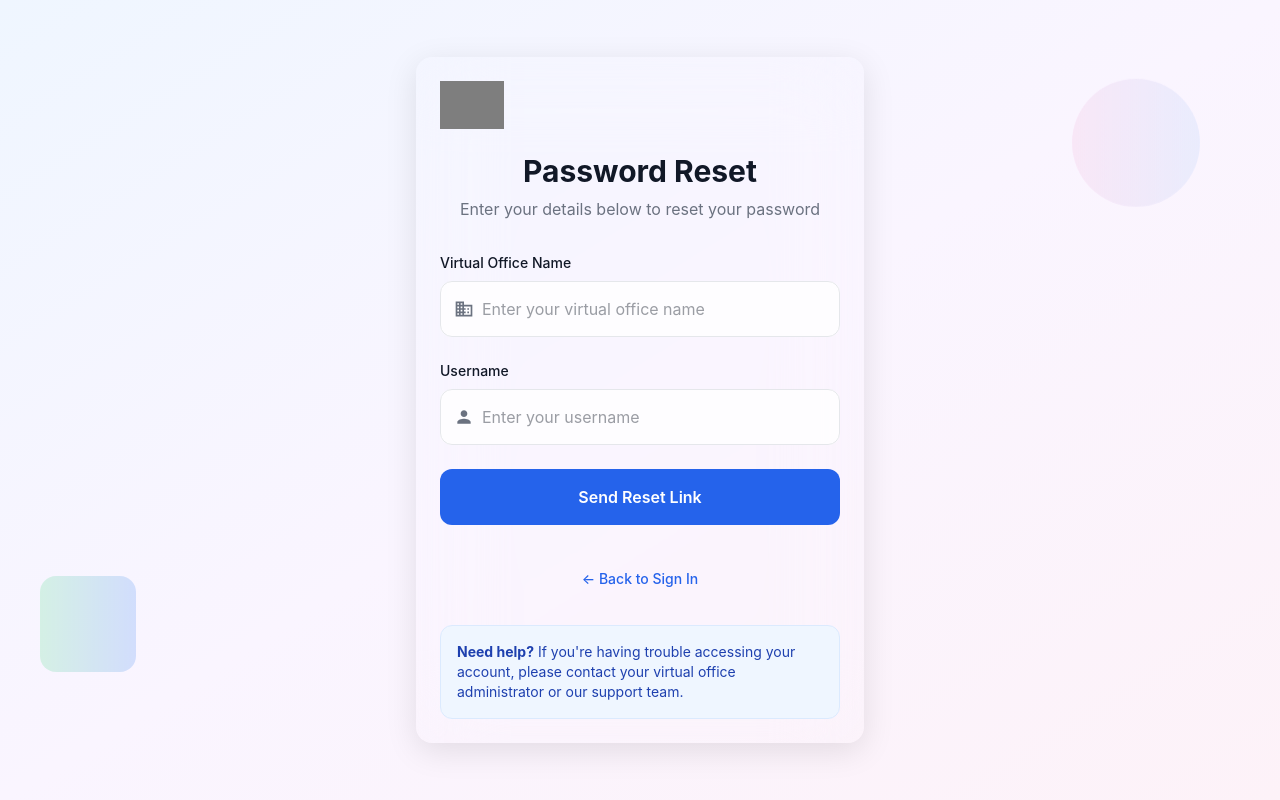
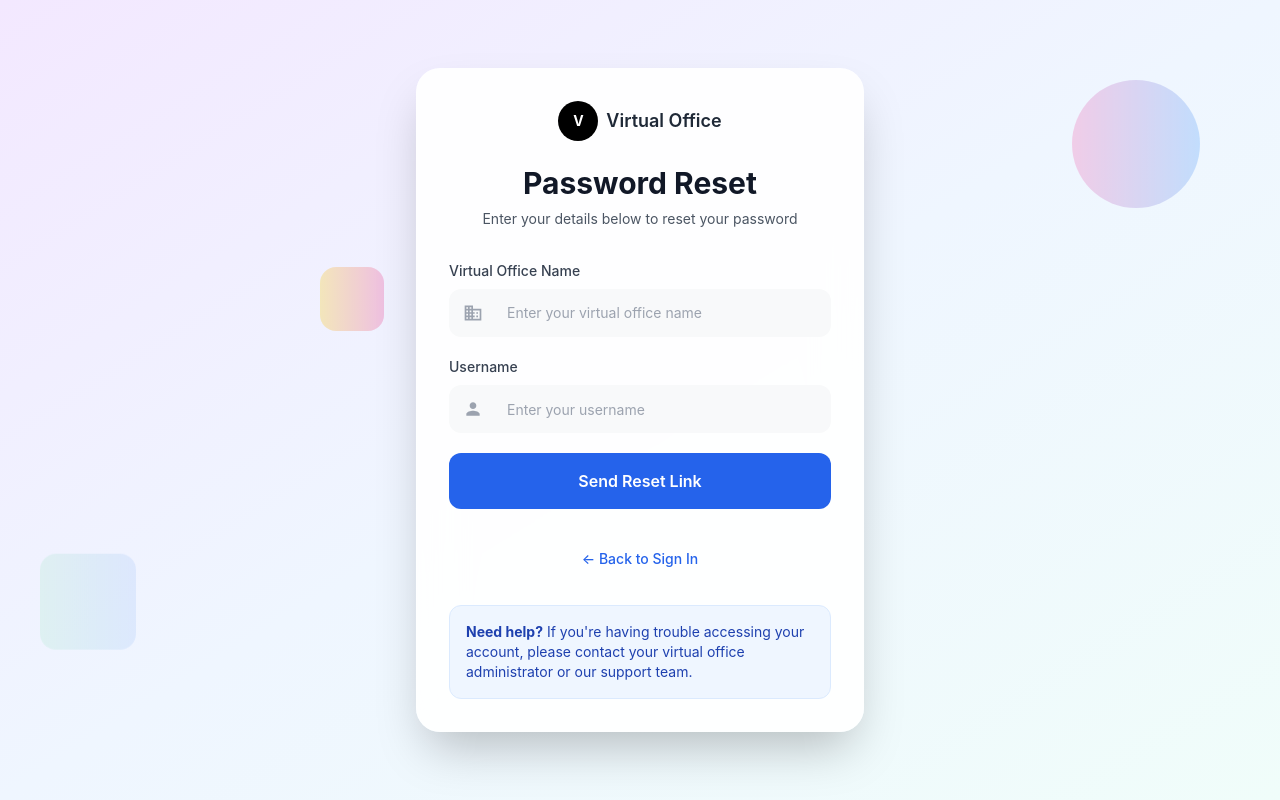
Before and after one commit to yashwanthvenaganti-design/virtualoffice, a React (Vite) app: page /forgot-password in a window 1280 px wide. Built offline with nearby package versions, Linux system fonts and the light colour scheme; grey boxes are pictures that could not be loaded.

Commit message:
refactor: forgot-pass page

```diff
--- a/src/pages/ForgotPasswordPage.tsx
+++ b/src/pages/ForgotPasswordPage.tsx
@@ -2,7 +2,7 @@ import React, { useState } from 'react';
 import { useNavigate } from 'react-router-dom';
 import { TextField, InputAdornment, Alert } from '@mui/material';
 import { Business, Person, ArrowBack } from '@mui/icons-material';
-import Logo from '../components/common/Logo';
+import { useTheme } from '../theme/ThemeContext';
 
 interface ForgotPasswordFormData {
   virtualOfficeName: string;
@@ -11,6 +11,8 @@ interface ForgotPasswordFormData {
 
 const ForgotPasswordPage: React.FC = () => {
   const navigate = useNavigate();
+  const { isDark } = useTheme();
+
   const [isLoading, setIsLoading] = useState(false);
   const [success, setSuccess] = useState(false);
   const [error, setError] = useState<string | null>(null);
@@ -51,23 +53,85 @@ const ForgotPasswordPage: React.FC = () => {
   // Success state
   if (success) {
     return (
-      <div className='min-h-screen flex items-center justify-center bg-background p-4'>
-        <div className='absolute inset-0 bg-gradient-to-br from-blue-50 via-purple-50 to-pink-50 dark:from-gray-950 dark:via-blue-950 dark:to-purple-950' />
+      <div
+        className={`h-screen w-screen flex overflow-hidden ${
+          isDark
+            ? 'bg-gradient-to-br from-gray-900 via-blue-900 to-purple-900'
+            : 'bg-gradient-to-br from-purple-100 via-blue-50 to-teal-50'
+        }`}
+      >
+        {/* Floating background elements */}
+        <div className='absolute top-20 right-20 w-32 h-32 bg-gradient-to-r from-pink-400 to-blue-400 rounded-full opacity-10 animate-pulse'></div>
+        <div
+          className='absolute bottom-32 left-10 w-24 h-24 bg-gradient-to-r from-green-400 to-blue-500 rounded-2xl opacity-10 animate-bounce'
+          style={{ animationDuration: '3s' }}
+        ></div>
 
-        <div className='relative z-10 w-full max-w-md'>
-          <div className='card-strong text-center animate-in'>
-            <Logo size='large' />
+        <div className='flex items-center justify-center w-full h-full p-6'>
+          <div
+            className={`w-full max-w-md p-8 rounded-3xl shadow-2xl text-center ${
+              isDark
+                ? 'bg-gray-800/90 backdrop-blur-xl border border-gray-700/50'
+                : 'bg-white/90 backdrop-blur-xl border border-white/20'
+            }`}
+          >
+            {/* Logo */}
+            <div className='mb-8'>
+              <div className='flex items-center justify-center gap-2 mb-6'>
+                <div
+                  className={`w-12 h-12 rounded-full flex items-center justify-center ${
+                    isDark ? 'bg-white' : 'bg-black'
+                  }`}
+                >
+                  <span className={`font-bold text-lg ${isDark ? 'text-black' : 'text-white'}`}>
+                    V
+                  </span>
+                </div>
+                <span
+                  className={`text-xl font-semibold ${isDark ? 'text-white' : 'text-gray-800'}`}
+                >
+                  Virtual Office
+                </span>
+              </div>
+            </div>
 
-            <h1 className='text-2xl font-bold text-foreground mt-6 mb-2'>Reset Link Sent!</h1>
+            {/* Success Icon */}
+            <div className='w-20 h-20 mx-auto mb-6 bg-green-100 dark:bg-green-900/30 rounded-full flex items-center justify-center'>
+              <svg
+                className='w-10 h-10 text-green-600 dark:text-green-400'
+                fill='none'
+                stroke='currentColor'
+                viewBox='0 0 24 24'
+              >
+                <path
+                  strokeLinecap='round'
+                  strokeLinejoin='round'
+                  strokeWidth='2'
+                  d='M5 13l4 4L19 7'
+                ></path>
+              </svg>
+            </div>
 
-            <p className='text-muted mb-8 leading-relaxed'>
+            <h1 className={`text-3xl font-bold mb-4 ${isDark ? 'text-white' : 'text-gray-900'}`}>
+              Reset Link Sent!
+            </h1>
+
+            <p
+              className={`text-base leading-relaxed mb-8 ${
+                isDark ? 'text-gray-300' : 'text-gray-600'
+              }`}
+            >
               We've sent password reset instructions to your registered email address. Please check
               your inbox (and spam folder) and follow the instructions to reset your password.
             </p>
 
             <button
               onClick={handleBackToLogin}
-              className='w-full btn-primary flex items-center justify-center gap-2'
+              className={`w-full py-4 rounded-xl font-semibold text-sm transition-all duration-300 transform hover:-translate-y-1 hover:shadow-lg flex items-center justify-center gap-2 ${
+                isDark
+                  ? 'bg-white text-black hover:bg-gray-200'
+                  : 'bg-black text-white hover:bg-gray-800'
+              }`}
             >
               <ArrowBack sx={{ fontSize: 18 }} />
               Back to Sign In
@@ -78,22 +142,58 @@ const ForgotPasswordPage: React.FC = () => {
     );
   }
 
+  // Main forgot password form
   return (
-    <div className='min-h-screen flex items-center justify-center bg-background p-4'>
-      <div className='absolute inset-0 bg-gradient-to-br from-blue-50 via-purple-50 to-pink-50 dark:from-gray-950 dark:via-blue-950 dark:to-purple-950' />
+    <div
+      className={`h-screen w-screen flex overflow-hidden ${
+        isDark
+          ? 'bg-gradient-to-br from-gray-900 via-blue-900 to-purple-900'
+          : 'bg-gradient-to-br from-purple-100 via-blue-50 to-teal-50'
+      }`}
+    >
+      {/* Floating background elements */}
+      <div className='absolute top-20 right-20 w-32 h-32 bg-gradient-to-r from-pink-400 to-blue-400 rounded-full opacity-10 animate-pulse'></div>
+      <div
+        className='absolute bottom-32 left-10 w-24 h-24 bg-gradient-to-r from-green-400 to-blue-500 rounded-2xl opacity-10 animate-bounce'
+        style={{ animationDuration: '3s' }}
+      ></div>
+      <div
+        className='absolute top-1/3 left-1/4 w-16 h-16 bg-gradient-to-r from-yellow-400 to-pink-500 rounded-2xl opacity-10 animate-pulse'
+        style={{ animationDelay: '1s' }}
+      ></div>
 
-      <div className='absolute top-20 right-20 w-32 h-32 bg-gradient-to-r from-pink-400 to-blue-400 rounded-full opacity-10 animate-float' />
-      <div className='absolute bottom-32 left-10 w-24 h-24 bg-gradient-to-r from-green-400 to-blue-500 rounded-2xl opacity-10 animate-pulse-slow' />
-
-      <div className='relative z-10 w-full max-w-md'>
-        <div className='card-strong animate-in'>
+      <div className='flex items-center justify-center w-full h-full p-6'>
+        <div
+          className={`w-full max-w-md p-8 rounded-3xl shadow-2xl ${
+            isDark
+              ? 'bg-gray-800/90 backdrop-blur-xl border border-gray-700/50'
+              : 'bg-white/90 backdrop-blur-xl border border-white/20'
+          }`}
+        >
           {/* Header */}
           <div className='text-center mb-8'>
-            <Logo size='large' />
+            <div className='flex items-center justify-center gap-2 mb-6'>
+              <div
+                className={`w-10 h-10 rounded-full flex items-center justify-center ${
+                  isDark ? 'bg-white' : 'bg-black'
+                }`}
+              >
+                <span className={`font-bold text-sm ${isDark ? 'text-black' : 'text-white'}`}>
+                  V
+                </span>
+              </div>
+              <span className={`text-lg font-semibold ${isDark ? 'text-white' : 'text-gray-800'}`}>
+                Virtual Office
+              </span>
+            </div>
 
-            <h1 className='text-3xl font-bold text-foreground mt-6 mb-2'>Password Reset</h1>
+            <h1 className={`text-3xl font-bold mb-2 ${isDark ? 'text-white' : 'text-gray-900'}`}>
+              Password Reset
+            </h1>
 
-            <p className='text-muted'>Enter your details below to reset your password</p>
+            <p className={`text-sm ${isDark ? 'text-gray-300' : 'text-gray-600'}`}>
+              Enter your details below to reset your password
+            </p>
           </div>
 
           {/* Error Alert */}
@@ -102,11 +202,11 @@ const ForgotPasswordPage: React.FC = () => {
               severity='error'
               className='mb-6 rounded-xl'
               sx={{
-                backgroundColor: 'rgba(var(--color-error), 0.1)',
-                color: 'rgb(var(--color-error))',
-                border: '1px solid rgba(var(--color-error), 0.2)',
+                backgroundColor: isDark ? 'rgba(239, 68, 68, 0.1)' : '#fef2f2',
+                color: isDark ? '#f87171' : '#dc2626',
+                border: isDark ? '1px solid rgba(239, 68, 68, 0.2)' : '1px solid #fecaca',
                 '& .MuiAlert-icon': {
-                  color: 'rgb(var(--color-error))',
+                  color: isDark ? '#f87171' : '#dc2626',
                 },
               }}
             >
@@ -115,11 +215,14 @@ const ForgotPasswordPage: React.FC = () => {
           )}
 
           {/* Form */}
-          <form onSubmit={handleSubmit} className='space-y-6'>
+          <form onSubmit={handleSubmit} className='space-y-5'>
+            {/* Virtual Office Name Field */}
             <div>
               <label
                 htmlFor='virtualOfficeName'
-                className='block text-sm font-medium text-foreground mb-2'
+                className={`block text-sm font-medium mb-2 ${
+                  isDark ? 'text-gray-200' : 'text-gray-700'
+                }`}
               >
                 Virtual Office Name
               </label>
@@ -132,18 +235,49 @@ const ForgotPasswordPage: React.FC = () => {
                 required
                 disabled={isLoading}
                 placeholder='Enter your virtual office name'
+                sx={{
+                  '& .MuiOutlinedInput-root': {
+                    backgroundColor: isDark ? 'rgba(255, 255, 255, 0.05)' : '#f8f9fa',
+                    borderRadius: '12px',
+                    border: 'none',
+                    '& fieldset': {
+                      border: isDark ? '1px solid rgba(255, 255, 255, 0.1)' : 'none',
+                    },
+                    '&:hover fieldset': {
+                      border: isDark ? '1px solid rgba(255, 255, 255, 0.2)' : 'none',
+                    },
+                    '&.Mui-focused fieldset': {
+                      border: '1px solid #3b82f6',
+                    },
+                  },
+                  '& .MuiOutlinedInput-input': {
+                    padding: '14px 16px',
+                    fontSize: '14px',
+                    color: isDark ? '#ffffff' : '#1f2937',
+                    '&::placeholder': {
+                      color: '#9ca3af',
+                      opacity: 1,
+                    },
+                  },
+                }}
                 InputProps={{
                   startAdornment: (
                     <InputAdornment position='start'>
-                      <Business className='text-muted' sx={{ fontSize: 20 }} />
+                      <Business sx={{ color: '#9ca3af', fontSize: 20 }} />
                     </InputAdornment>
                   ),
                 }}
               />
             </div>
 
+            {/* Username Field */}
             <div>
-              <label htmlFor='username' className='block text-sm font-medium text-foreground mb-2'>
+              <label
+                htmlFor='username'
+                className={`block text-sm font-medium mb-2 ${
+                  isDark ? 'text-gray-200' : 'text-gray-700'
+                }`}
+              >
                 Username
               </label>
               <TextField
@@ -155,24 +289,50 @@ const ForgotPasswordPage: React.FC = () => {
                 required
                 disabled={isLoading}
                 placeholder='Enter your username'
+                sx={{
+                  '& .MuiOutlinedInput-root': {
+                    backgroundColor: isDark ? 'rgba(255, 255, 255, 0.05)' : '#f8f9fa',
+                    borderRadius: '12px',
+                    border: 'none',
+                    '& fieldset': {
+                      border: isDark ? '1px solid rgba(255, 255, 255, 0.1)' : 'none',
+                    },
+                    '&:hover fieldset': {
+                      border: isDark ? '1px solid rgba(255, 255, 255, 0.2)' : 'none',
+                    },
+                    '&.Mui-focused fieldset': {
+                      border: '1px solid #3b82f6',
+                    },
+                  },
+                  '& .MuiOutlinedInput-input': {
+                    padding: '14px 16px',
+                    fontSize: '14px',
+                    color: isDark ? '#ffffff' : '#1f2937',
+                    '&::placeholder': {
+                      color: '#9ca3af',
+                      opacity: 1,
+                    },
+                  },
+                }}
                 InputProps={{
                   startAdornment: (
                     <InputAdornment position='start'>
-                      <Person className='text-muted' sx={{ fontSize: 20 }} />
+                      <Person sx={{ color: '#9ca3af', fontSize: 20 }} />
                     </InputAdornment>
                   ),
                 }}
               />
             </div>
 
+            {/* Submit Button */}
             <button
               type='submit'
               disabled={isLoading}
-              className='w-full py-4 px-6 bg-blue-600 hover:bg-blue-700 text-white font-semibold rounded-xl transition-all duration-300 transform hover:-translate-y-1 hover:shadow-lg disabled:opacity-50 disabled:cursor-not-allowed disabled:transform-none focus-ring'
+              className='w-full py-4 px-6 bg-blue-600 hover:bg-blue-700 dark:bg-blue-500 dark:hover:bg-blue-600 text-white font-semibold rounded-xl transition-all duration-300 transform hover:-translate-y-1 hover:shadow-lg disabled:opacity-50 disabled:cursor-not-allowed disabled:transform-none'
             >
               {isLoading ? (
                 <div className='flex items-center justify-center gap-3'>
-                  <div className='loading-spinner' />
+                  <div className='w-5 h-5 border-2 border-white border-t-transparent rounded-full animate-spin'></div>
                   Sending Reset Link...
                 </div>
               ) : (
@@ -180,19 +340,27 @@ const ForgotPasswordPage: React.FC = () => {
               )}
             </button>
 
+            {/* Back to Login */}
             <div className='text-center pt-4'>
               <button
                 type='button'
                 onClick={handleBackToLogin}
-                className='text-primary-600 hover:text-primary-700 font-medium hover:underline focus-ring rounded-md px-2 py-1 text-sm'
+                className={`font-medium hover:underline text-sm px-2 py-1 rounded-md transition-colors ${
+                  isDark ? 'text-blue-400 hover:text-blue-300' : 'text-blue-600 hover:text-blue-700'
+                }`}
               >
                 ← Back to Sign In
               </button>
             </div>
           </form>
 
-          <div className='mt-8 p-4 bg-blue-50 dark:bg-blue-950/30 rounded-xl border border-blue-100 dark:border-blue-900/50'>
-            <p className='text-sm text-blue-800 dark:text-blue-200'>
+          {/* Help Section */}
+          <div
+            className={`mt-8 p-4 rounded-xl border ${
+              isDark ? 'bg-blue-950/30 border-blue-900/50' : 'bg-blue-50 border-blue-100'
+            }`}
+          >
+            <p className={`text-sm ${isDark ? 'text-blue-200' : 'text-blue-800'}`}>
               <strong>Need help?</strong> If you're having trouble accessing your account, please
               contact your virtual office administrator or our support team.
             </p>
```
